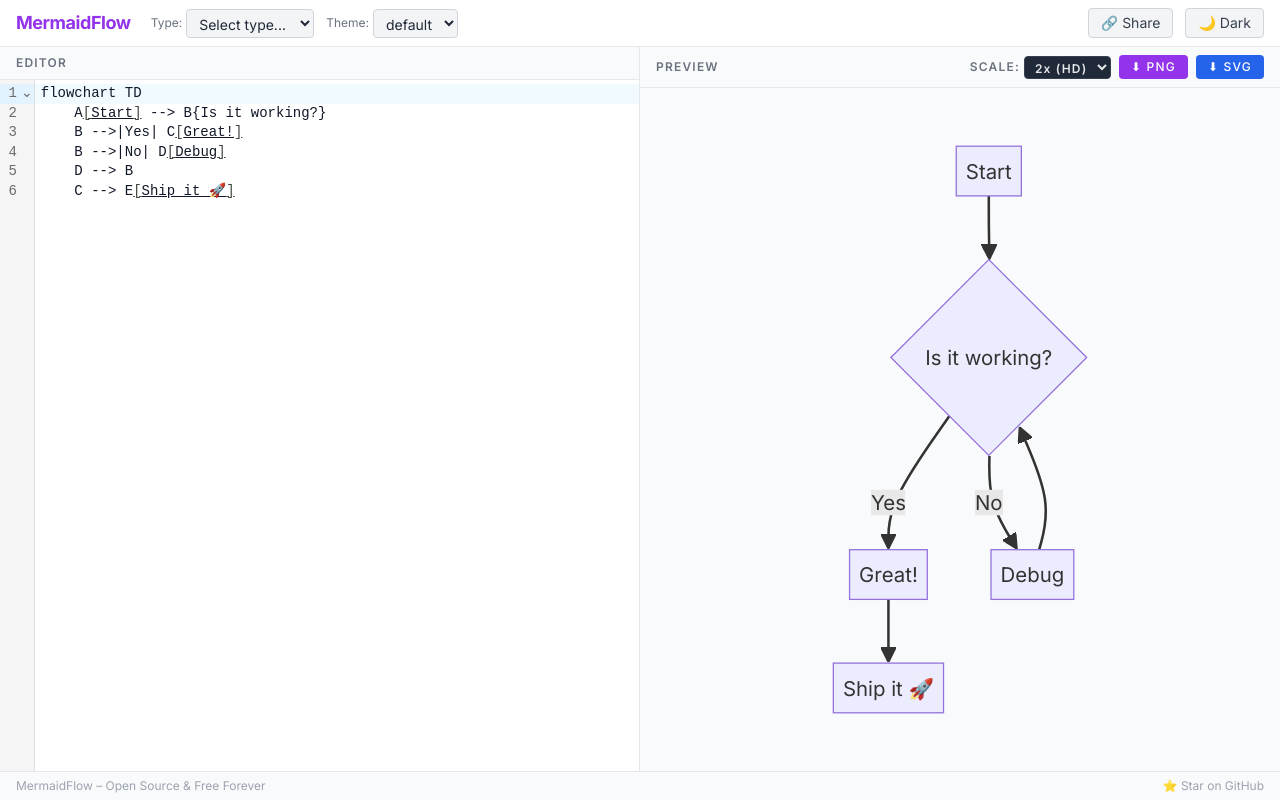
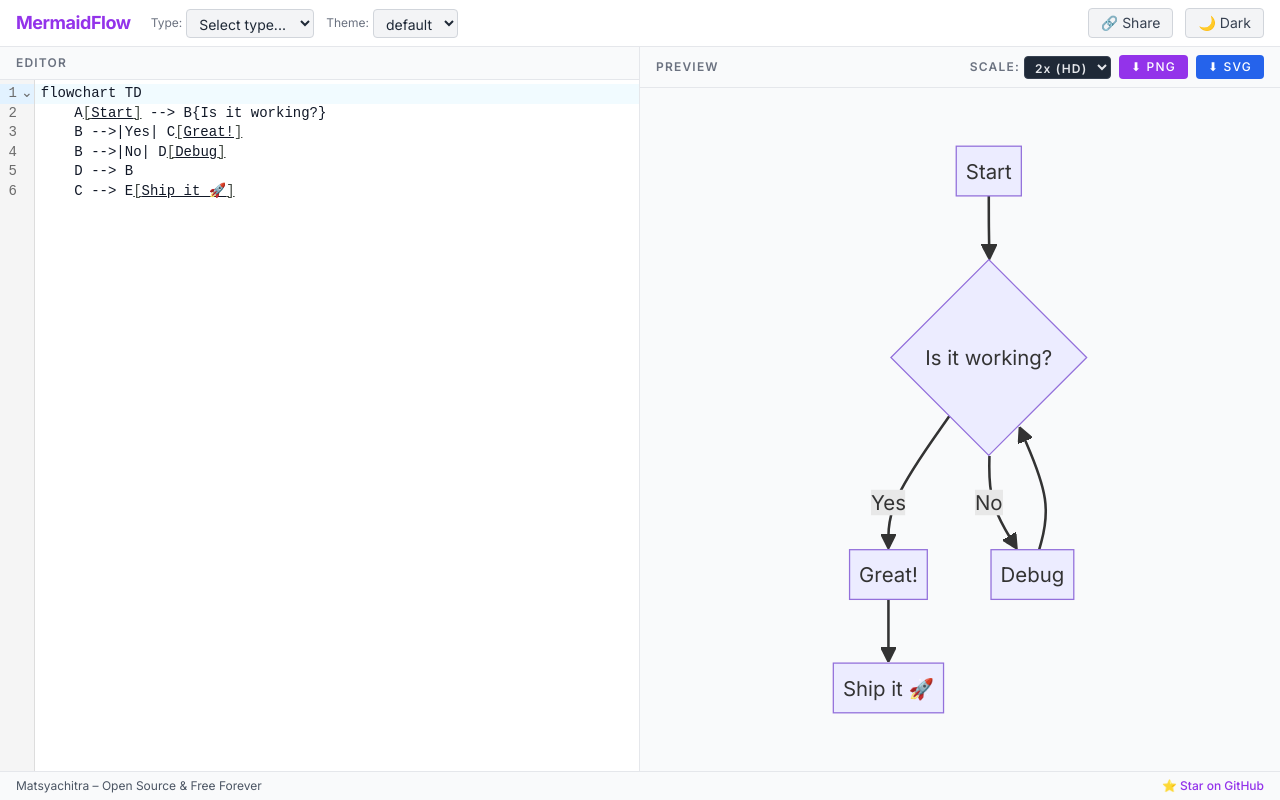
Before and after one commit to devlokh/jalakanya, a React (Vite) app: page / in a window 1280 px wide. Built offline with nearby package versions, Linux system fonts and the light colour scheme.

Commit message:
feat: update footer branding and GitHub link in App component

```diff
--- a/src/App.jsx
+++ b/src/App.jsx
@@ -76,13 +76,13 @@ export default function App() {
       </div>
 
       {/* Footer */}
-      <div className="px-4 py-1.5 bg-gray-50 dark:bg-gray-900 border-t border-gray-200 dark:border-gray-800 text-xs text-gray-400 flex justify-between">
-        <span>MermaidFlow – Open Source & Free Forever</span>
+      <div className="px-4 py-1.5 bg-gray-50 dark:bg-gray-900 border-t border-gray-200 dark:border-gray-800 text-xs text-gray-600 dark:text-gray-400 flex justify-between">
+        <span>Matsyachitra – Open Source & Free Forever</span>
         <a
-          href="https://github.com/yourusername/mermaidflow"
+          href="https://github.com/devlokh/jalakanya"
           target="_blank"
           rel="noreferrer"
-          className="hover:text-gray-600 dark:hover:text-gray-300 transition-colors"
+          className="text-purple-600 dark:text-purple-400 hover:text-purple-800 dark:hover:text-purple-300 font-medium transition-colors"
         >
           ⭐ Star on GitHub
         </a>
```
